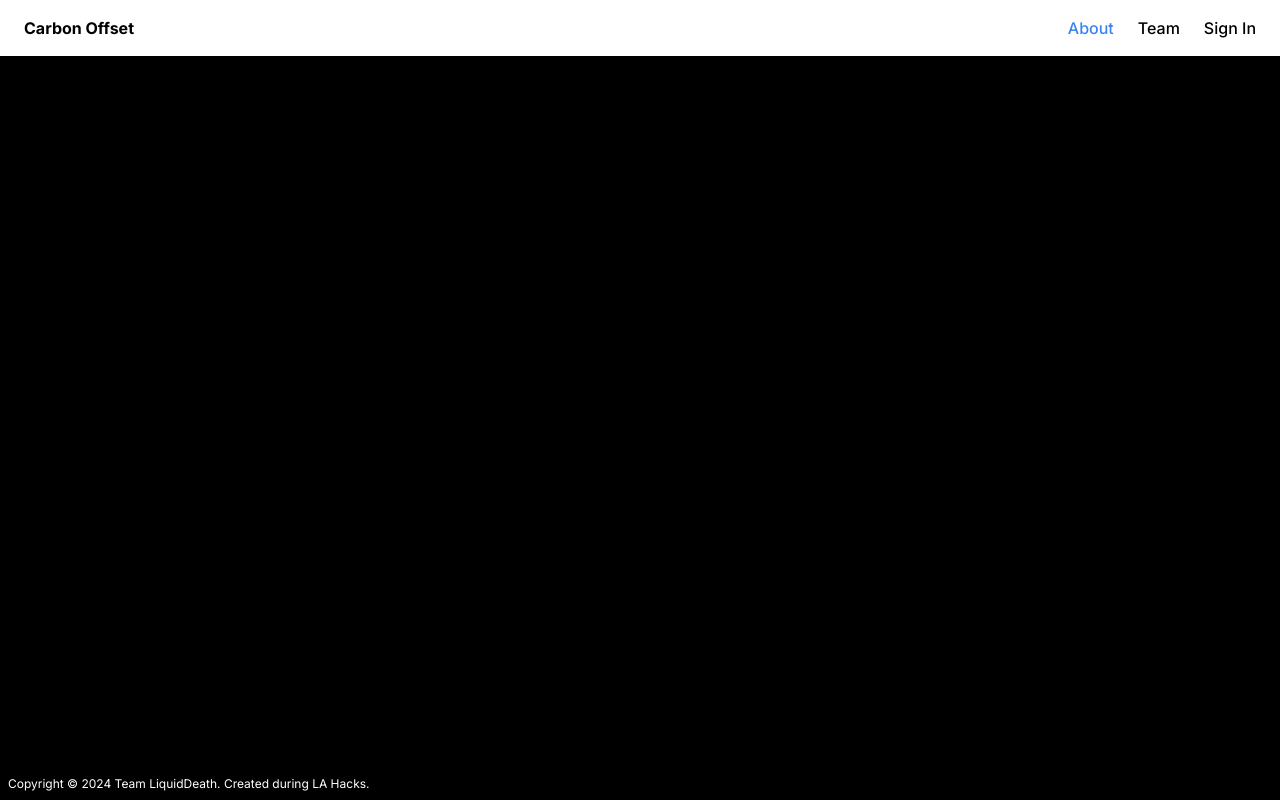
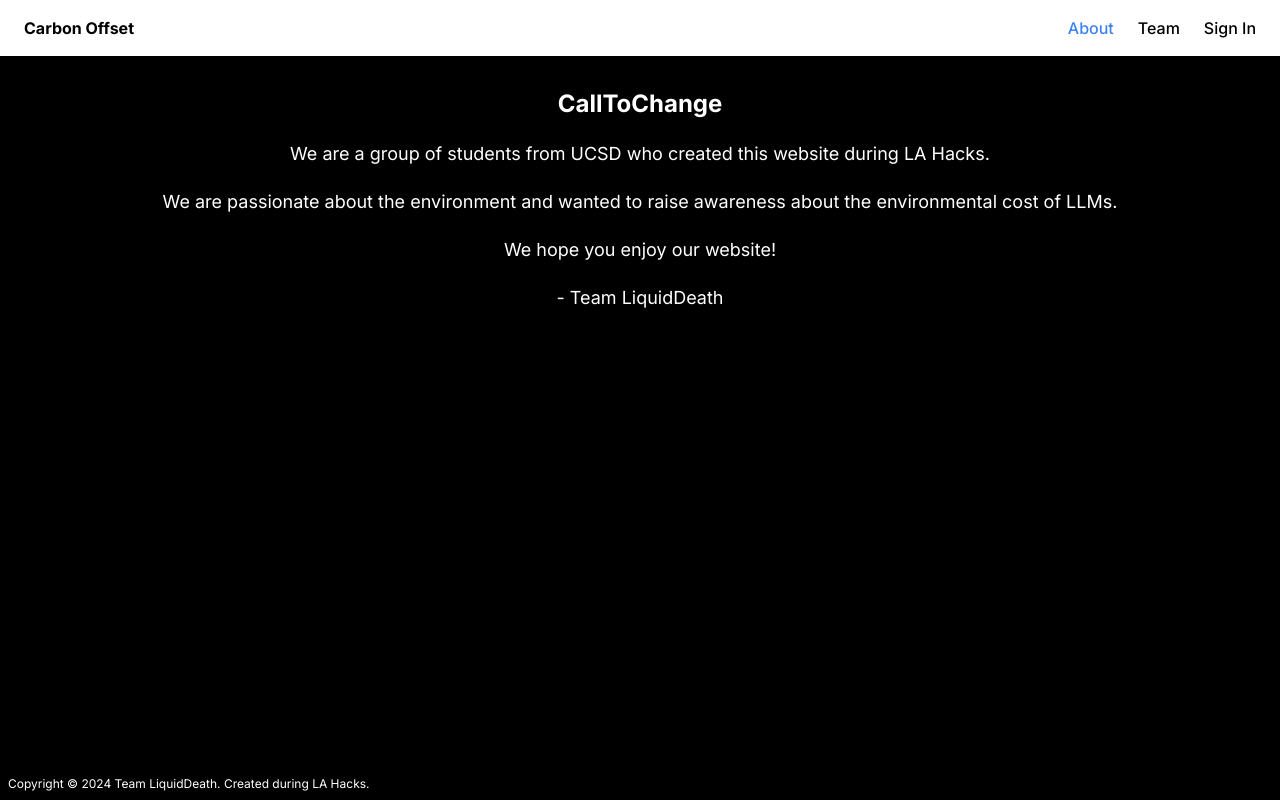
Before and after one commit to Arush223/CallToChange, a Next.js app: page /about in a window 1280 px wide. Built offline with nearby package versions, Linux system fonts and the light colour scheme; no server answers.

Commit message:
frontend v0.997

```diff
--- a/src/app/about/layout.jsx
+++ b/src/app/about/layout.jsx
@@ -3,7 +3,6 @@ import React from 'react';
 const Layout = ({ children }) => {
   return (
       <div className="flex h-screen" style={{ backgroundColor: 'black', color: 'black' }}>
-        <div className="w-full flex-none md:w-64"></div>
         <div className="flex-grow p-6 md:overflow-y-auto md:p-12">{children}</div>
       </div>
   );
--- a/src/app/about/page.jsx
+++ b/src/app/about/page.jsx
@@ -3,8 +3,24 @@ import NavLinks from '../nav-links';
 
 export default function Page() {
   return (
-    <div style={{ backgroundColor: 'white', color: 'black' }}>
+    <div style={{ backgroundColor: 'black', color: 'white' }}>
       <NavLinks />
+      <div className="text-2xl font-bold text-center mt-10">
+         CallToChange
+      </div>
+      <div className="text-lg text-center mt-5">
+        We are a group of students from UCSD who created this website during LA Hacks.
+      </div>
+      <div className="text-lg text-center mt-5">
+        We are passionate about the environment and wanted to raise awareness about the environmental cost of LLMs.
+      </div>
+      <div className="text-lg text-center mt-5">
+        We hope you enjoy our website!
+      </div>
+      <div className="text-lg text-center mt-5">
+        - Team LiquidDeath
+      </div>
+
       <div className="absolute bottom-0 left-0 p-2 text-white text-xs">
           Copyright &copy; 2024 Team LiquidDeath. Created during LA Hacks.
         </div>
```
